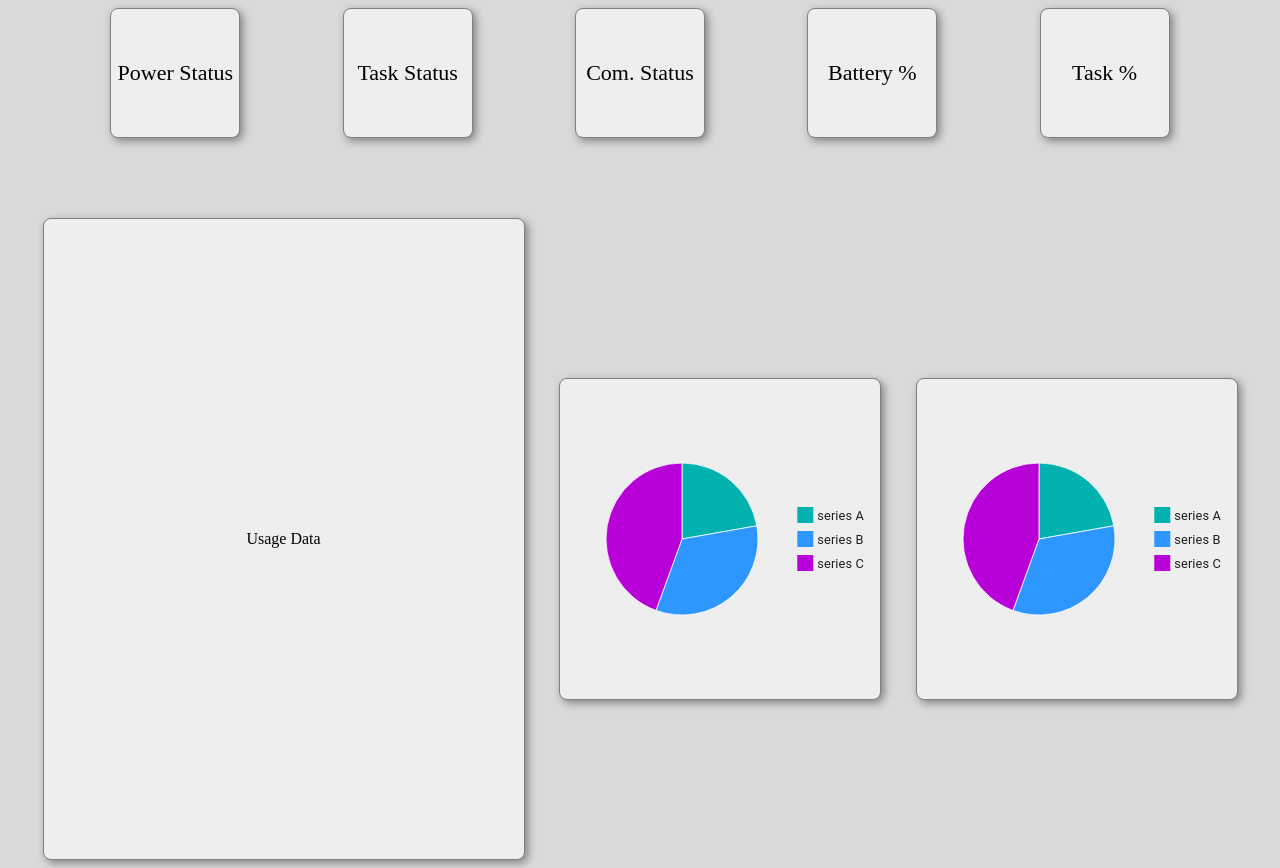
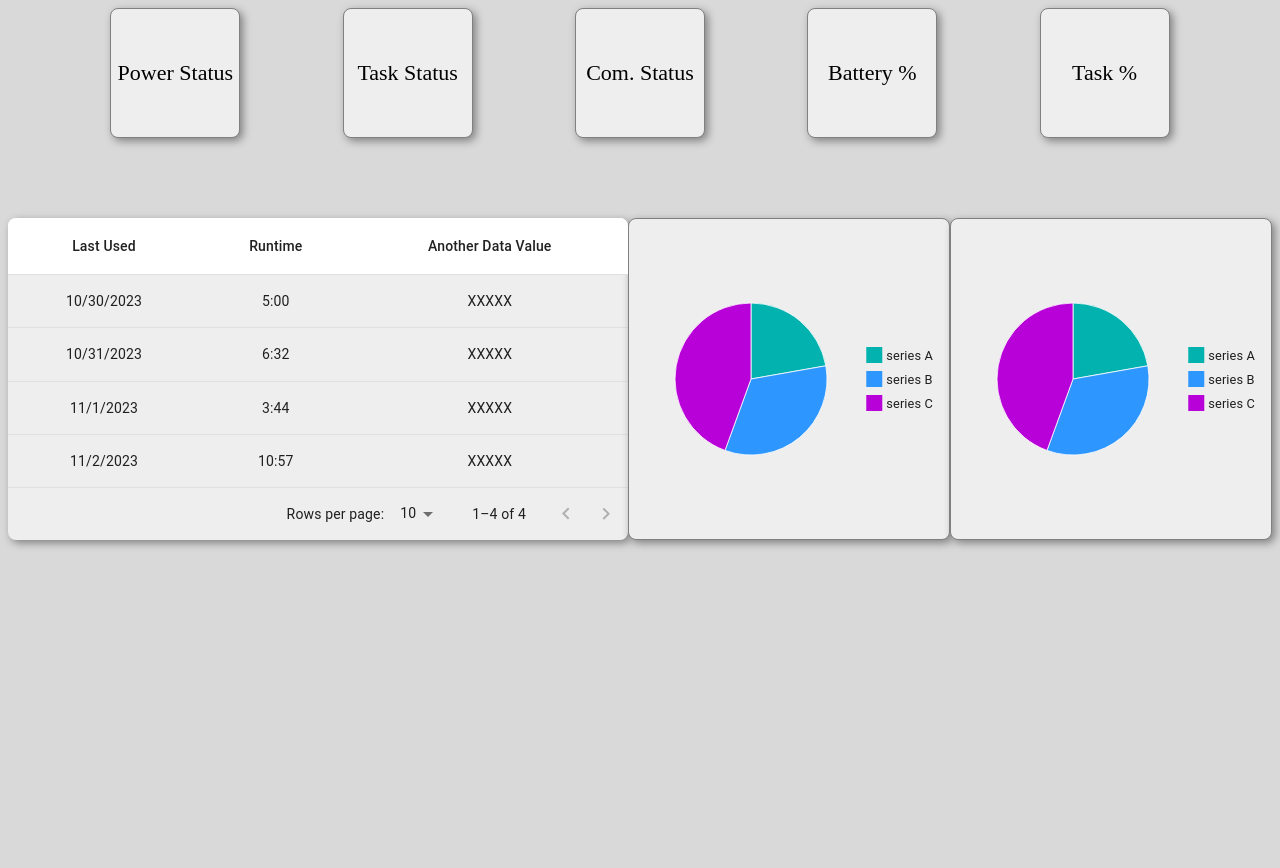
Before and after one commit to zeldafan664/Team-Projects-Team6, a React (Create React App) app in the folder Frontend/thereactapp/: page / in a window 1280 px wide. After the commit the page ends 800 px from the top, so only its background shows below. Built offline with nearby package versions, Linux system fonts and the light colour scheme.

Commit message:
Added table for data

```diff
--- a/Frontend/thereactapp/src/UsageData.tsx
+++ b/Frontend/thereactapp/src/UsageData.tsx
@@ -1,21 +1,117 @@
 import * as React from 'react';
-import Box from '@mui/material/Box';
+import Paper from '@mui/material/Paper';
+import Table from '@mui/material/Table';
+import TableBody from '@mui/material/TableBody';
+import TableCell from '@mui/material/TableCell';
+import TableContainer from '@mui/material/TableContainer';
+import TableHead from '@mui/material/TableHead';
+import TablePagination from '@mui/material/TablePagination';
+import TableRow from '@mui/material/TableRow';
 
-export default function UsageData() {
+const columns = [
+    { id: 'name', label: 'Last Used', minWidth: 50 },
+    { id: 'code', label: 'Runtime', minWidth: 50 },
+    {
+        id: 'anotherdatavalue',
+        label: 'Another Data Value',
+        minWidth: 50,
+        align: 'right',
+        format: (value: any) => value.toLocaleString('en-US'),
+    },
+    // {
+    //     id: 'size',
+    //     label: 'Size\u00a0(km\u00b2)',
+    //     minWidth: 170,
+    //     align: 'right',
+    //     format: (value: any) => value.toLocaleString('en-US'),
+    // },
+    // {
+    //     id: 'density',
+    //     label: 'Density',
+    //     minWidth: 170,
+    //     align: 'right',
+    //     format: (value: any) => value.toFixed(2),
+    // },
+];
+
+function createData(name: any, code: any, anotherdatavalue: any) {
+
+    return { name, code, anotherdatavalue };
+}
+
+const rows = [
+    createData('10/30/2023', '5:00', "XXXXX"),
+    createData('10/31/2023', '6:32', "XXXXX"),
+    createData('11/1/2023', '3:44', "XXXXX"),
+    createData('11/2/2023', '10:57', "XXXXX"),
+
+];
+
+export default function StickyHeadTable() {
+    const [page, setPage] = React.useState(0);
+    const [rowsPerPage, setRowsPerPage] = React.useState(10);
+
+    const handleChangePage = (newPage: any) => {
+        setPage(newPage);
+    };
+
+    const handleChangeRowsPerPage = (event: any) => {
+        setRowsPerPage(+event.target.value);
+        setPage(0);
+    };
 
     return (
-        <Box style={{
-            display: "flex",
-            justifyContent: "center",
-            alignItems: "center",
-            border: "1px solid gray",
-            width: "30rem",
-            height: "40rem",
-            borderRadius: "0.5rem",
+        <Paper sx={{
+            width: '50%', overflow: 'hidden', borderRadius: "0.5rem",
             boxShadow: "3px 3px 8px gray",
             backgroundColor: "#EEEEEE"
         }}>
-            Usage Data
-        </Box>
-    )
+            <TableContainer sx={{ maxHeight: 440 }}>
+                <Table stickyHeader aria-label="sticky table">
+                    <TableHead>
+                        <TableRow>
+                            {columns.map((column) => (
+                                <TableCell
+                                    key={column.id}
+                                    align={"center"}
+                                    style={{ minWidth: column.minWidth }}
+                                >
+                                    {column.label}
+                                </TableCell>
+                            ))}
+                        </TableRow>
+                    </TableHead>
+                    <TableBody>
+                        {rows
+                            .slice(page * rowsPerPage, page * rowsPerPage + rowsPerPage)
+                            .map((row: any) => {
+                                return (
+                                    <TableRow hover role="checkbox" tabIndex={-1} key={row.code}>
+                                        {columns.map((column) => {
+                                            const value = row[column.id];
+                                            return (
+                                                <TableCell key={column.id} align={"center"}>
+                                                    {column.format && typeof value === 'number'
+                                                        ? column.format(value)
+                                                        : value}
+                                                </TableCell>
+                                            );
+                                        })}
+                                    </TableRow>
+                                );
+                            })}
+                    </TableBody>
+                </Table>
+            </TableContainer>
+            <TablePagination
+                rowsPerPageOptions={[10, 25, 100]}
+                component="div"
+                count={rows.length}
+                rowsPerPage={rowsPerPage}
+                page={page}
+                onPageChange={handleChangePage}
+                onRowsPerPageChange={handleChangeRowsPerPage}
+            />
+        </Paper>
+    );
 }
```
